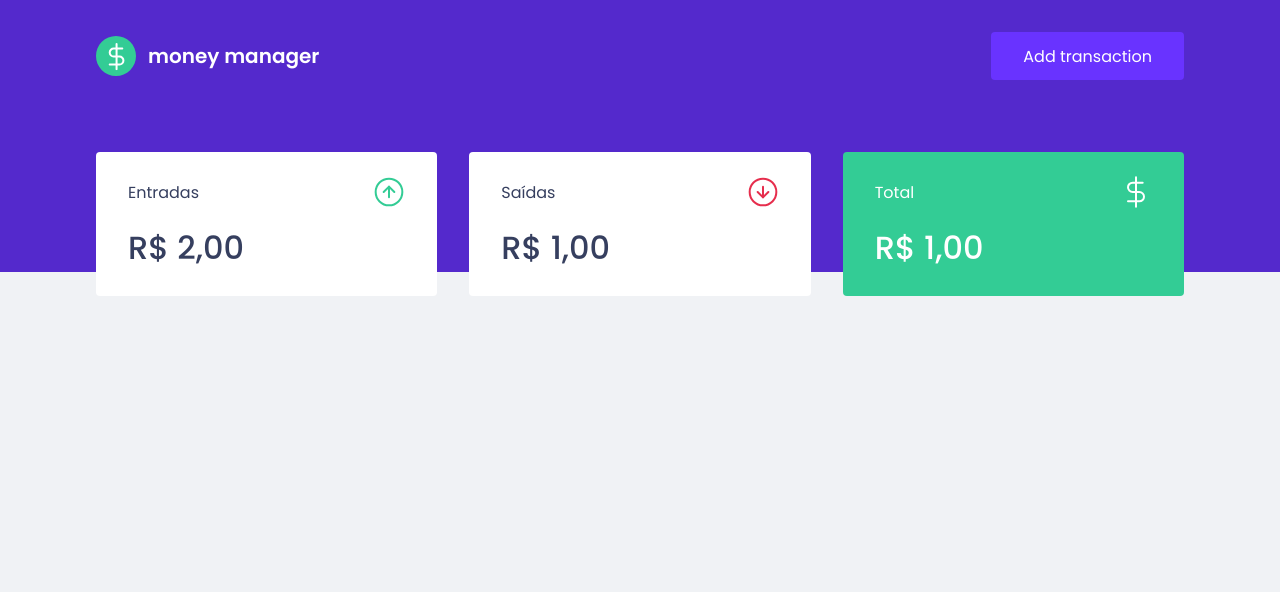
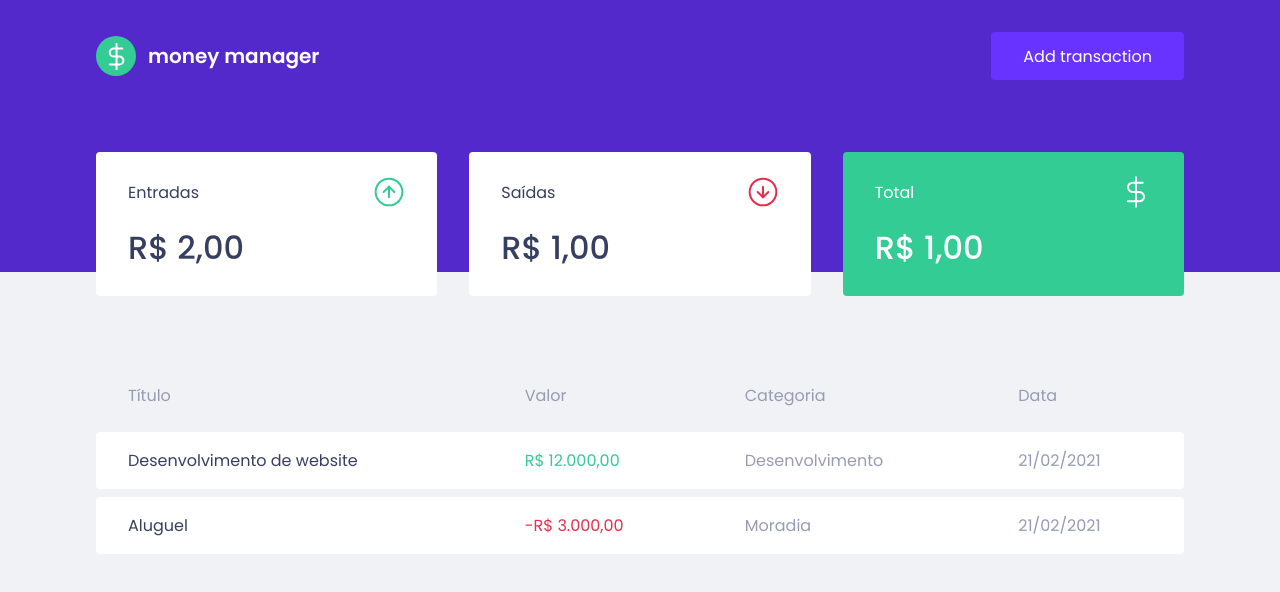
Before and after one commit to sdayube/money-manager, a React (Create React App) app: page / in a window 1280 px wide. Shown: the top 592 px of the page. Built offline with nearby package versions, Linux system fonts and the light colour scheme.

Commit message:
Add TransactionsTable component

```diff
--- a/src/components/Dashboard/index.tsx
+++ b/src/components/Dashboard/index.tsx
@@ -1,4 +1,5 @@
 import { Summary } from '../Summary';
+import { TransactionsTable } from '../TransactionsTable';
 
 import { Container } from './styles';
 
@@ -8,6 +9,7 @@
       <Summary />
       {/* <Summary />
       <Summary /> */}
+      <TransactionsTable />
     </Container>
   );
 };
--- /dev/null
+++ b/src/components/TransactionsTable/index.tsx
@@ -0,0 +1,35 @@
+import { formatCurrency } from '../../helpers/formatCurrency';
+import { Container } from './styles';
+
+export function TransactionsTable() {
+  const [desenvolvimento, aluguel] = [1200000, -300000];
+
+  return (
+    <Container>
+      <table>
+        <thead>
+          <tr>
+            <th>Título</th>
+            <th>Valor</th>
+            <th>Categoria</th>
+            <th>Data</th>
+          </tr>
+        </thead>
+        <tbody>
+          <tr>
+            <td>Desenvolvimento de website</td>
+            <td className='deposit'>{formatCurrency(desenvolvimento)}</td>
+            <td>Desenvolvimento</td>
+            <td>21/02/2021</td>
+          </tr>
+          <tr>
+            <td>Aluguel</td>
+            <td className='withdrawal'>{formatCurrency(aluguel)}</td>
+            <td>Moradia</td>
+            <td>21/02/2021</td>
+          </tr>
+        </tbody>
+      </table>
+    </Container>
+  )
+}
--- /dev/null
+++ b/src/components/TransactionsTable/styles.ts
@@ -0,0 +1,43 @@
+import styled from 'styled-components';
+
+export const Container = styled.main`
+  margin-top: 4rem;
+
+  table {
+    width: 100%;
+    border-spacing: 0 0.5rem;
+
+    th {
+      color: var(--text-body);
+      font-weight: 400;
+      padding: 1rem 2rem;
+      text-align: left;
+      line-height: 1.5rem;
+    }
+
+    td {
+      padding: 1rem 2rem;
+      border: 0;
+      background: var(--shape);
+      font-weight: 400;
+      color: var(--text-body);
+
+      &:first-child {
+        border-radius: 0.25rem 0 0 0.25rem;
+        color: var(--text-title);
+      }
+
+      &:last-child {
+        border-radius: 0 0.25rem 0.25rem 0;
+      }
+
+      &.deposit {
+        color: var(--green)
+      }
+
+      &.withdrawal {
+        color: var(--red)
+      }
+    }
+  }
+`;
```
